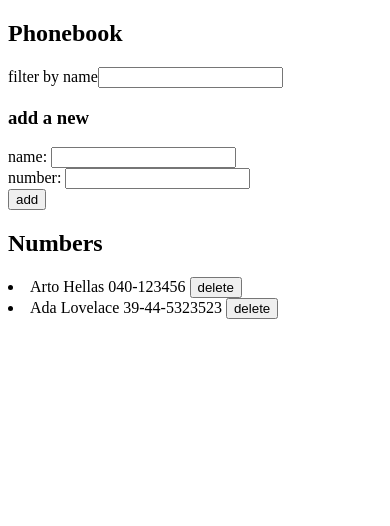
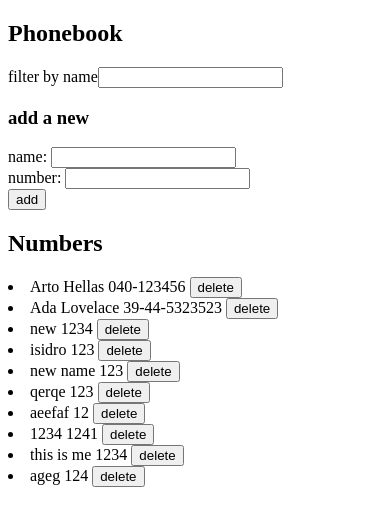
Before and after one commit to IsiNavarro/Full-Stack-Open_University-of-Helsinki, a React (Vite) app in the folder Part2 - Communicating with Server/phonebook/: page / in a window 390 px wide. Shown: the top 526 px of the page. Built offline with nearby package versions, Linux system fonts and the light colour scheme; data requests are answered from the project's data file.

Commit message:
phonebook complete step 16 add success message

```diff
--- a/Part2 - Communicating with Server/phonebook/db.json
+++ b/Part2 - Communicating with Server/phonebook/db.json
@@ -9,6 +9,46 @@
       "name": "Ada Lovelace",
       "number": "39-44-5323523",
       "id": "2"
+    },
+    {
+      "name": "new",
+      "number": "1234",
+      "id": "r8m0pD6v7MI"
+    },
+    {
+      "name": "isidro",
+      "number": "123",
+      "id": "ILY9XTfqzZs"
+    },
+    {
+      "name": "new name",
+      "number": "123",
+      "id": "Vq_8ft6HtAk"
+    },
+    {
+      "name": "qerqe",
+      "number": "123",
+      "id": "95tvdlGaSUU"
+    },
+    {
+      "name": "aeefaf",
+      "number": "12",
+      "id": "xtgJ-d7WoDM"
+    },
+    {
+      "name": "1234",
+      "number": "1241",
+      "id": "s5CeLbAQw_E"
+    },
+    {
+      "name": "this is me",
+      "number": "1234",
+      "id": "IzRqJqxt-cU"
+    },
+    {
+      "name": "ageg",
+      "number": "124",
+      "id": "QS79MtUR1MA"
     }
   ],
   "$schema": "./node_modules/json-server/schema.json"
--- a/Part2 - Communicating with Server/phonebook/src/App.jsx
+++ b/Part2 - Communicating with Server/phonebook/src/App.jsx
@@ -3,6 +3,7 @@
 import PersonForm from './components/PersonForm'
 import Persons from './components/Persons'
 import ServerCommunication from './services/ServerCommunication'
+import Notification from './components/Notification'
 
 
 const App = () => {
@@ -10,13 +11,22 @@
   const [newName, setNewName] = useState('')
   const [newPhoneNumber, setNewPhoneNumber] = useState('')
   const [filterString, setNewFilterString] = useState('')
+  const [message, setMessage] = useState(null)
+  const setMessageTimed = (message, delay = 3000) => {
+    setMessage(message)
+    setTimeout(()=>{
+      setMessage(null)
+    }, delay)
 
+  }
   const [persons, setPersons] = useState([])
 
   const resetFormInput = () => {
     setNewName('')
     setNewPhoneNumber('')
   }
+
+
 
   useEffect(() => {
     ServerCommunication.getAll().then(persons => setPersons(persons)).catch(error => alert('Error fetching data from server!'))
@@ -43,12 +53,14 @@
 
         ServerCommunication.update(personObject).then(returnedPerson => {
           setPersons(persons.map(person => person.id === returnedPerson.id ? returnedPerson : person))
+          setMessageTimed('Person updated succesfully!')
         }).catch(error => alert('Error updating person!'))
       }
     }
     else {
       ServerCommunication.create(personObject).then(person => {
         setPersons(persons.concat(person))
+        setMessageTimed('New person created succesfully!')
       }).catch(error => alert('Error creating new person!'))
       resetFormInput()
     }
@@ -62,6 +74,7 @@
     if (confirm(`Do you want to delete ${person.name}?`)) {}
     ServerCommunication.remove(person.id).then(removedPerson => {
       setPersons(persons.filter((person) => person.id != removedPerson.id))
+      setMessageTimed('Person deleted succesfully!')
     }).catch(error => alert('Error deleting person from the server!'))
   }
 
@@ -71,6 +84,7 @@
   return (
     <div>
       <h2>Phonebook</h2>
+      <Notification message={message}/>
       <Filter value={filterString} onChange={handleFilterChange}/>
       <h3>add a new</h3>
       <PersonForm
--- /dev/null
+++ b/Part2 - Communicating with Server/phonebook/src/components/Notification.jsx
@@ -0,0 +1,19 @@
+const Notification = ({message}) => {
+
+    const styles = {
+        color: 'green',
+        background: 'white',
+        fontSize: 20,
+        borderStyle: 'solid',
+        borderRadius: 5,
+        padding: 10,
+        marginBottom: 10
+    }
+
+    if (message === null) return null
+    return(
+        <div style={styles}>{message}</div>
+    )
+}
+
+export default Notification
```
